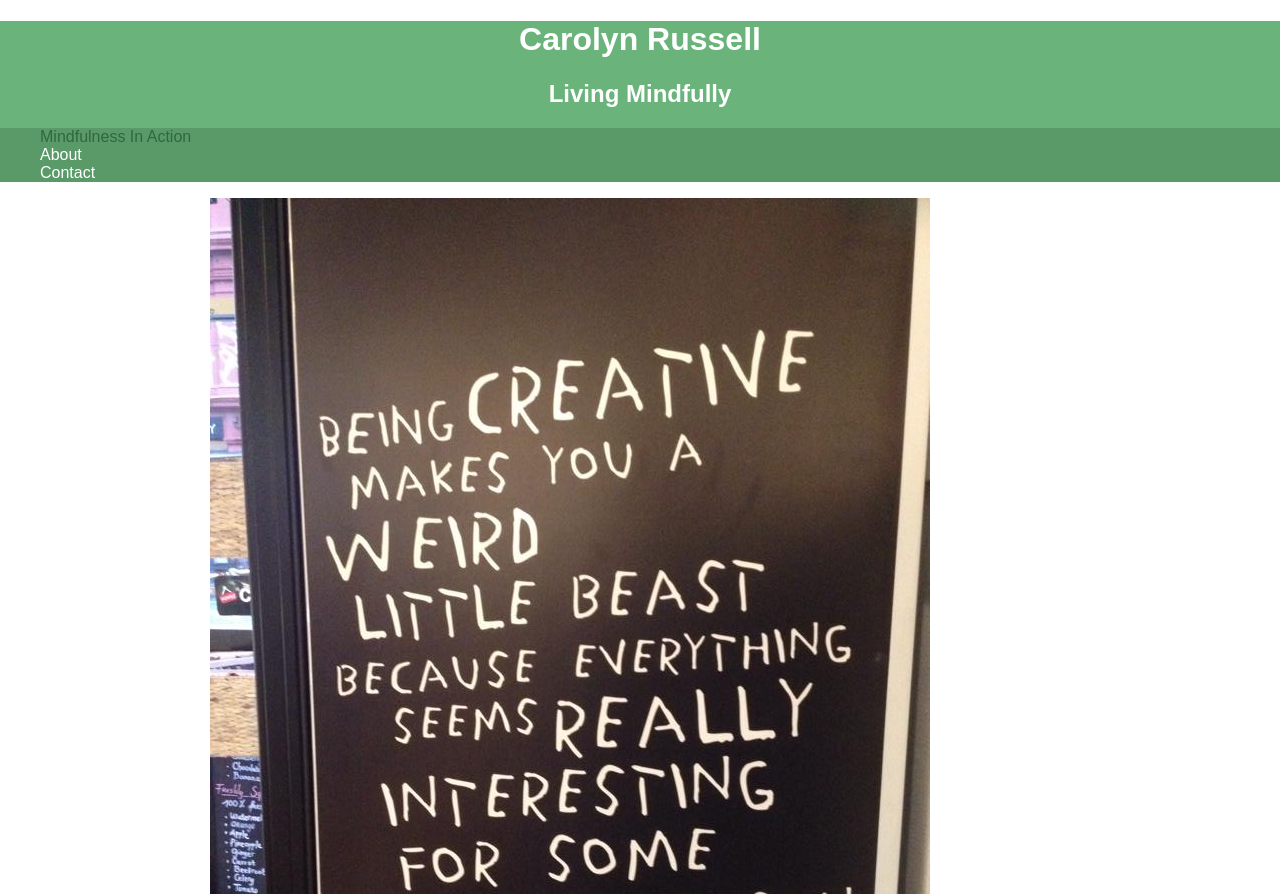
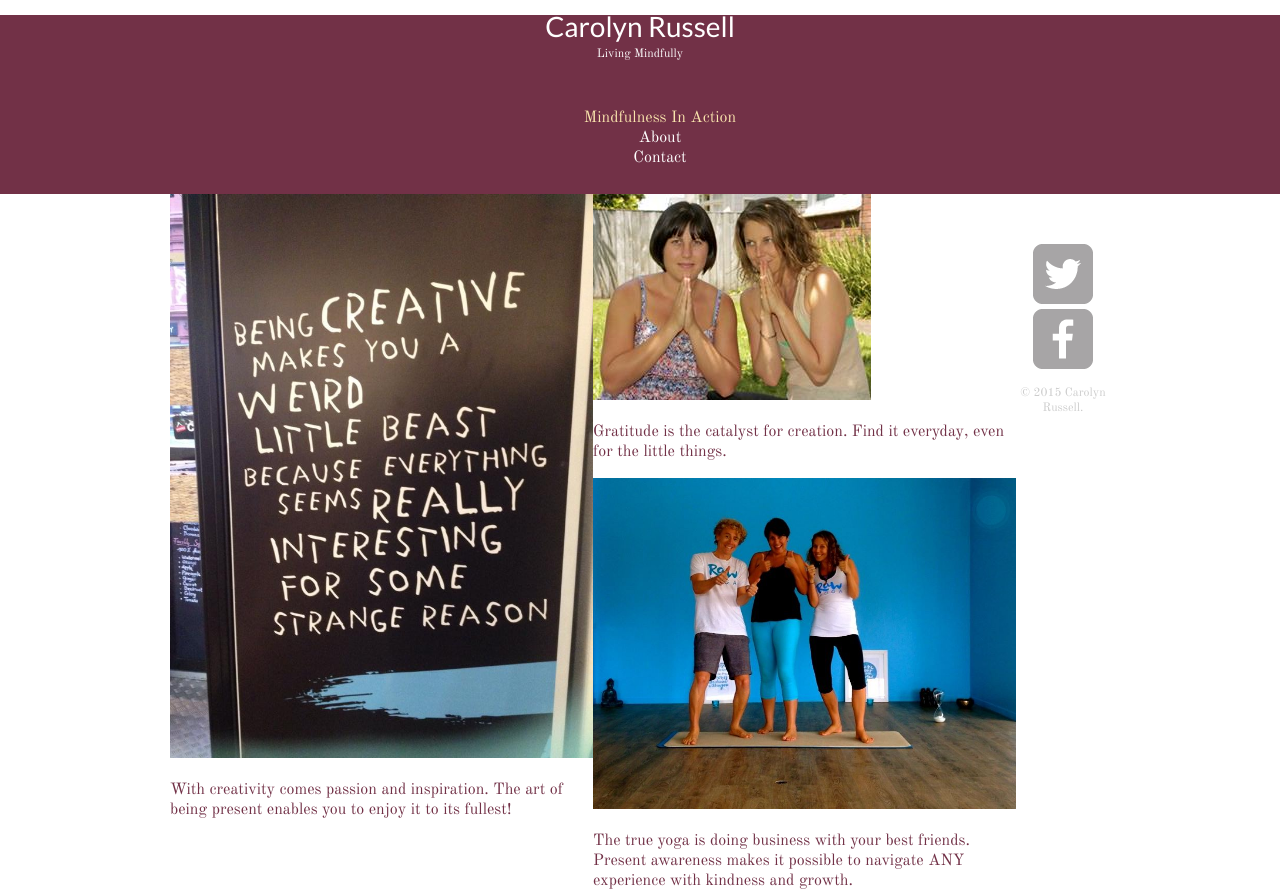
Before and after one commit to carolyn034/carolyn034.github.io, a plain HTML site: page index.html in a window 1280 px wide. Shown: the top 894 px of the page. Drawn offline with nearby package versions, Linux system fonts and the light colour scheme.

Commit message:
gallery adjustments

```diff
--- a/index.html
+++ b/index.html
@@ -4,7 +4,9 @@
     <meta charset="utf-8">
     <title>Living Mindfully</title>
     <link rel="stylesheet" href="normalize.css">
+    <link href='http://fonts.googleapis.com/css?family=Lato:400,300italic,700italic|Arimo:400,400italic,700italic|Old+Standard+TT:400,400italic' rel='stylesheet' type='text/css'>
      <link rel="stylesheet" href="main.css">
+
   </head>
   <body>
     <header>
@@ -14,7 +16,8 @@
       </a>
       <nav>
         <ul>
-          <li><a        href="index.html" class="selected">Mindfulness In Action</a></li>
+          <li>
+            <a href="index.html" class="selected">Mindfulness In Action</a></li>
           <li><a href="about.html">About</a></li>
           <li><a href="contact.html">Contact</a></li>
         </ul>
@@ -22,7 +25,7 @@
     </header>
     <div id="wrapper">
       <section>
-        <ul>
+        <ul id="gallery">
           <li>
             <a href="Images/Being creative.jpg">
               <img src="Images/Being creative.jpg" alt="">
--- a/main.css
+++ b/main.css
@@ -1,5 +1,9 @@
-a {
-text-decoration: none;
+/************************************
+GENERAL
+*************************************/
+
+body {
+  font-family: 'Old Standard TT', serif;
 }
 
 #wrapper {
@@ -8,35 +12,116 @@ text-decoration: none;
   padding: 0 5%;
 }
 
+a {
+  text-decoration: none;
+}
+
+img {
+  max-width: 100%;
+}
+
+/************************************
+HEADING
+*************************************/
+
 #logo {
   text-align: center;
   margin: 0;
 }
 
-a {
-  color: #6ab47b;
+h1 {
+  font-family: 'Lato', sans-serif;
+  margin: 15px 0;
+  font-size: 1.75em;
+  font-weight: normal;
+  line-height: 0.8em;
 }
 
-header {
-  background: #6ab47b;
-  border-color: #599a68;
+h2 {
+  font-size: 0.75em;
+  margin: -5px 0 0;
+  font-weight: normal;
 }
 
-h1, h2 {
-   color: #fff;
+
+
+/************************************
+NAVIGATION
+*************************************/
+nav {
+  text-align: center;
+  padding: 10px 0;
+  margin: 20px 0 0;
 }
 
-nav {
-   background: #599a68;
+
+
+/************************************
+FOOTER
+*************************************/
+footer {
+  font-size: 0.75em;
+  text-align: center;
+  padding-top: 50px;
+  color: #ccc;
 }
-nav a, nav a:visited {
-   color: #fff;
+
+
+
+/************************************
+PAGE: MINDFULNESS IN ACTION
+*************************************/
+
+#gallery {
+  margin: 0;
+  padding: 0;
+  list-style: none;
 }
-nav a.selected, nav a:hover {
-   color: #32673f;
+
+#gallery li {
+  float: left;
+  width: 45%;
+  margin: 2.5%
+  background-color: #f9e4ad;
+  color: #723147;
 }
+
+
+
+/************************************
+COLORS
+*************************************/
+
 /* site body */
 body {
    background-color: #fff;
    color: #999;
 }
+
+/* purple header */
+header {
+  background: #723147;
+}
+
+/* nav background on mobile devices */
+nav {
+   background: #723147;
+}
+
+/* logo text */
+h1, h2 {
+   color: #fff;
+}
+/* links */
+a {
+  color: #723147;
+}
+
+/* colour for nav link */
+nav a, nav a:visited {
+   color: #fff;
+}
+/* selected nav link */
+nav a.selected, nav a:hover {
+   color: #f9e4ad;
+}
```
